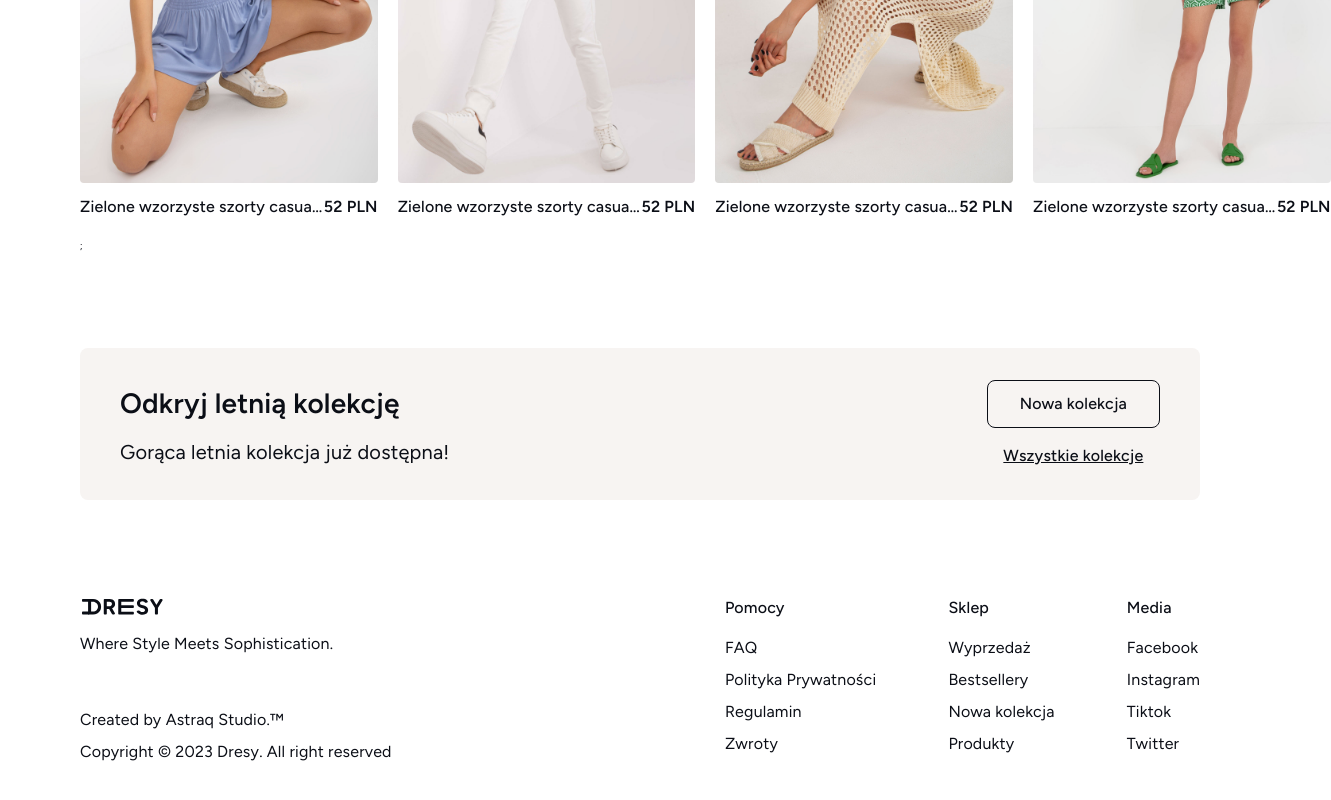
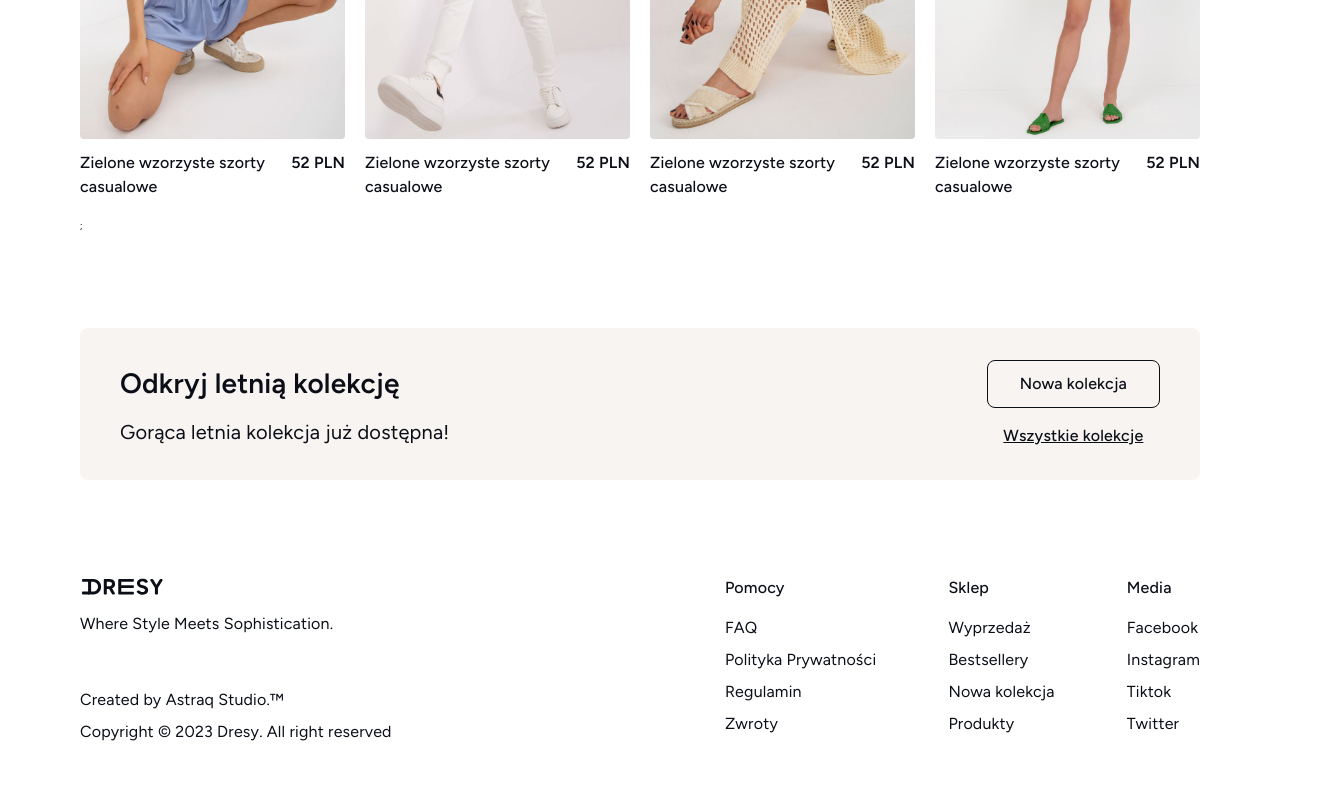
Before and after one commit to MeenS4/Dresy, a React (Create React App) app: page / in a window 1280 px wide. Shown: the part 1654-2454 px from the top of the page, 1331 px wide, since content can reach past the window. Built offline with nearby package versions, Linux system fonts and the light colour scheme.

Commit message:
fixed SuggestedProduct layout issues

```diff
--- a/src/libs/home/components/SuggestedProduct/SuggestedProduct.jsx
+++ b/src/libs/home/components/SuggestedProduct/SuggestedProduct.jsx
@@ -1,14 +1,14 @@
 import styles from './SuggestedProduct.module.scss';
 
-export default function Product({ img }) {
+export default function Product({ product }) {
+  const { title, price, img } = product;
+
   return (
     <div className={styles['product']}>
-      <img className={styles['image']} src={img} alt='product'></img>
+      <img className={styles['image']} src={img} alt='product' />
       <div className={styles['info']}>
-        <div className={styles['title']}>
-          Zielone wzorzyste szorty casualowe
-        </div>
-        <div className={styles['price']}>52 PLN</div>
+        <div className={styles['title']}>{title}</div>
+        <div className={styles['price']}>{price} PLN</div>
       </div>
     </div>
   );
--- a/src/libs/home/components/SuggestedProduct/SuggestedProduct.module.scss
+++ b/src/libs/home/components/SuggestedProduct/SuggestedProduct.module.scss
@@ -23,9 +23,8 @@
 
 .title {
   flex: 1 0 0;
-  white-space: nowrap;
 
-  overflow: hidden;
+  overflow: auto;
   color: $darkerFontColor;
   text-overflow: ellipsis;
   font-size: 1.6rem;
--- a/src/libs/home/sections/SuggestedProducts/SuggestedProducts.jsx
+++ b/src/libs/home/sections/SuggestedProducts/SuggestedProducts.jsx
@@ -7,7 +7,28 @@ import product2 from 'resources/images/suggested-products/product2.jpg';
 import product3 from 'resources/images/suggested-products/product3.jpg';
 import product4 from 'resources/images/suggested-products/product4.png';
 
-const images = [product1, product2, product3, product4];
+const products = [
+  {
+    title: 'Zielone wzorzyste szorty casualowe',
+    price: 52,
+    img: product1,
+  },
+  {
+    title: 'Zielone wzorzyste szorty casualowe',
+    price: 52,
+    img: product2,
+  },
+  {
+    title: 'Zielone wzorzyste szorty casualowe',
+    price: 52,
+    img: product3,
+  },
+  {
+    title: 'Zielone wzorzyste szorty casualowe',
+    price: 52,
+    img: product4,
+  },
+];
 
 export default function OtherProducts() {
   return (
@@ -19,8 +40,8 @@ export default function OtherProducts() {
         </div>
       </div>
       <div className={styles['products']}>
-        {images.map((img) => {
-          return <Product img={img} />;
+        {products.map((product) => {
+          return <Product product={product} />;
         })}
         ;
       </div>
```
